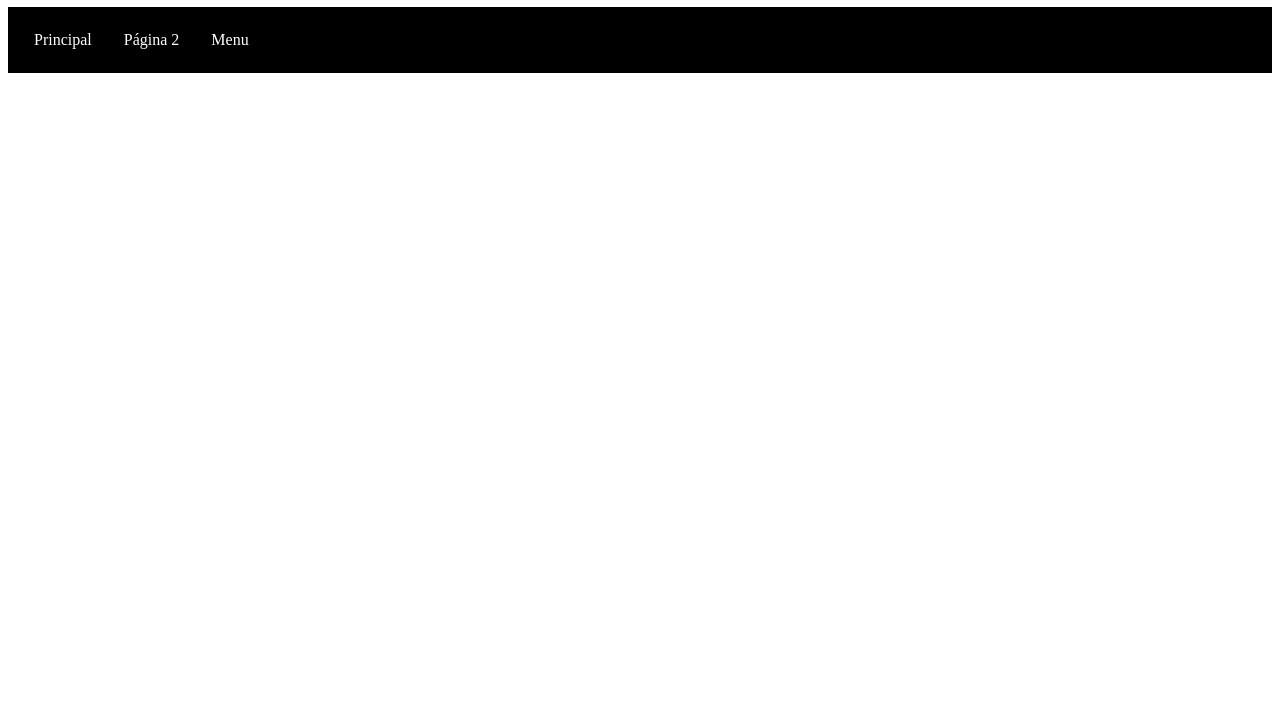
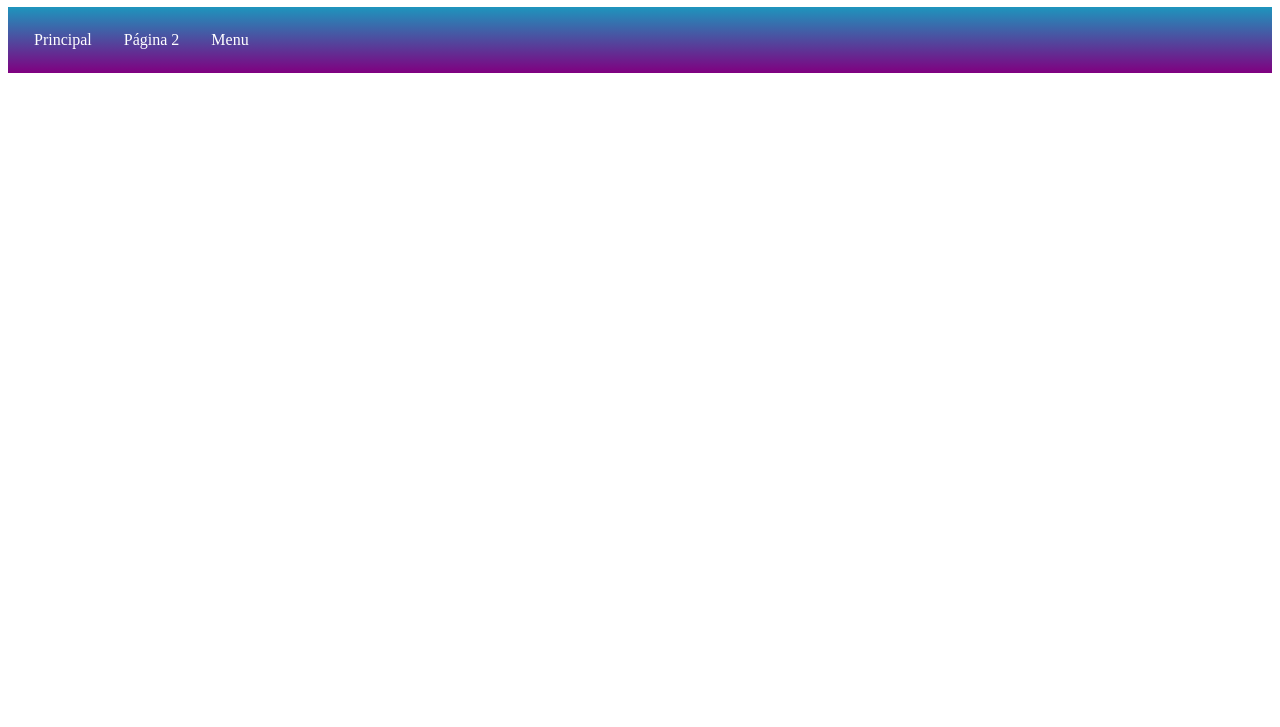
Before and after one commit to luluhwenceslau/Projetos-FrontEnd, a plain HTML site: page CSS/DropDown/index.html in a window 1280 px wide. Shown: the part 73-800 px from the top of the page. Drawn offline with Linux system fonts and the light colour scheme.

Commit message:
Gradiente

```diff
--- a/CSS/DropDown/style.css
+++ b/CSS/DropDown/style.css
@@ -1,5 +1,5 @@
 ul{
-    background-color: black;
+    background-image: linear-gradient(rgb(30, 149, 189), purple);
     list-style-type: none;
     padding: 10px;
     margin: 0;
```
